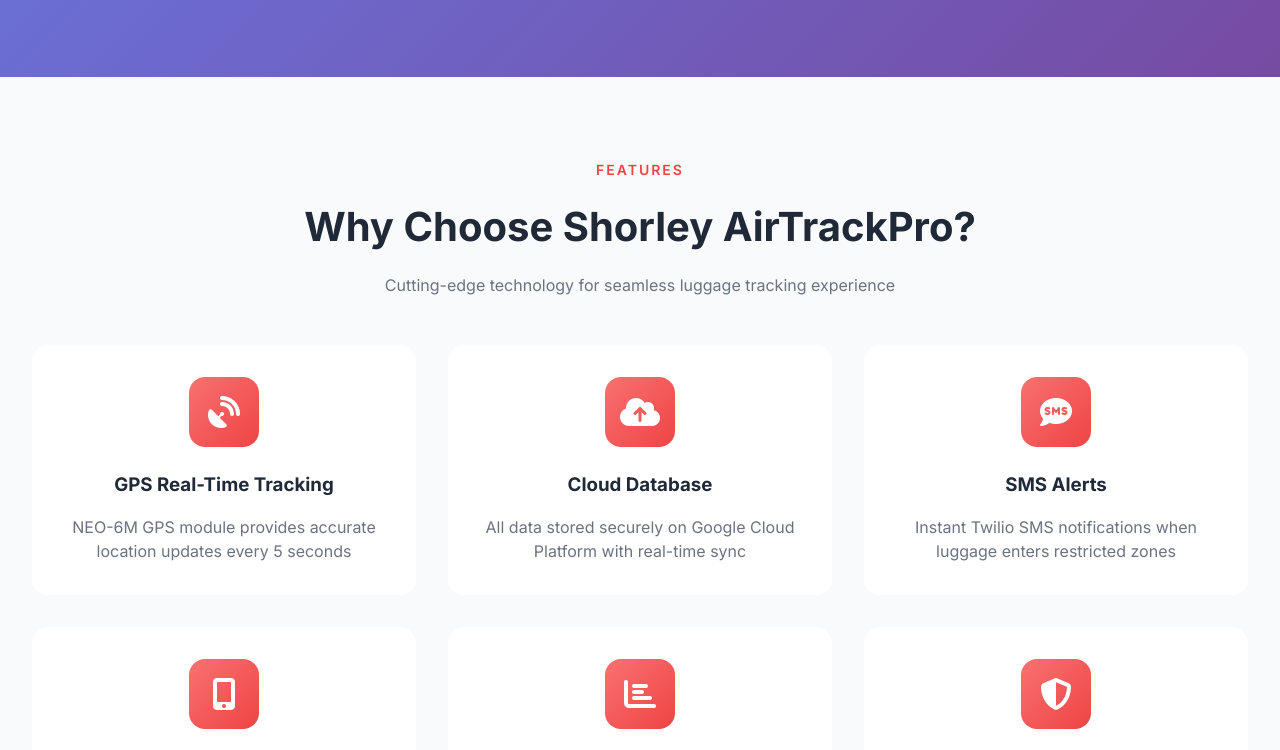
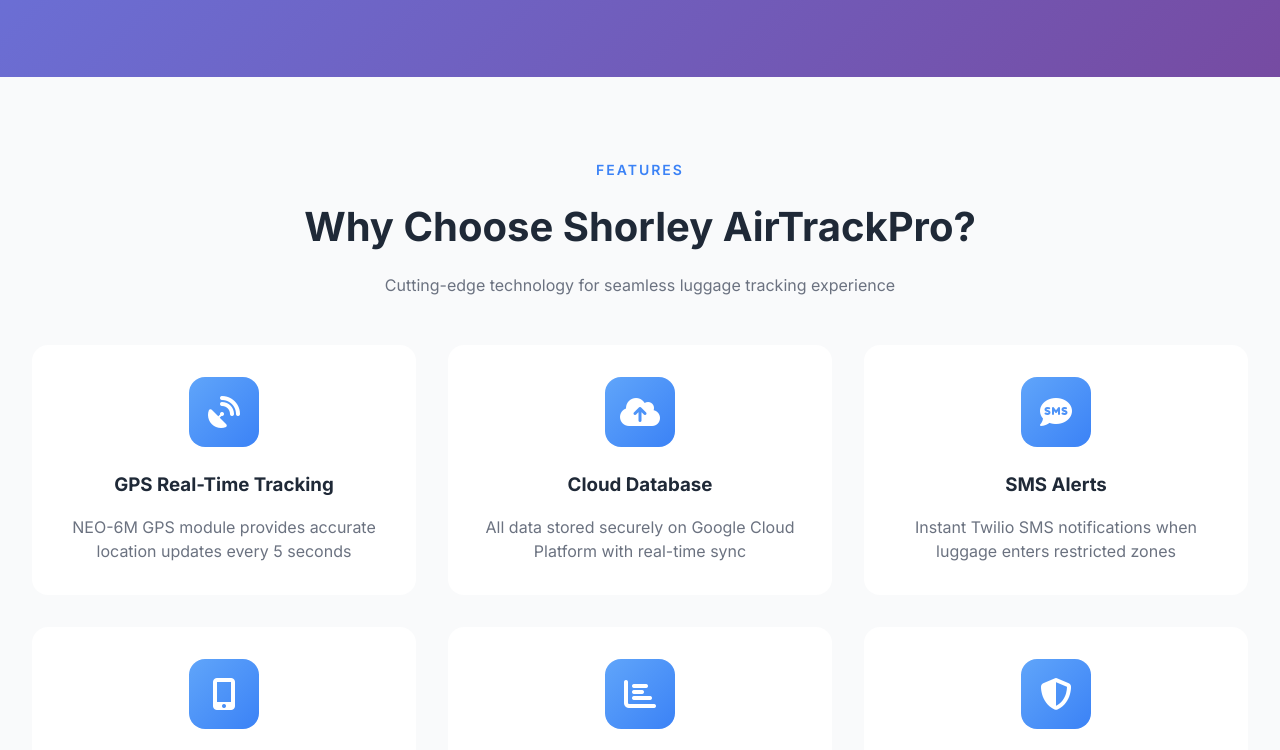
Before and after one commit to zegseg-expert/sholey_track, a plain HTML site: page index.html in a window 1280 px wide. Shown: the part 597-1347 px from the top of the page. Drawn offline with Linux system fonts and the light colour scheme.

Commit message:
Update styles.css

```diff
--- a/styles.css
+++ b/styles.css
@@ -5,9 +5,9 @@
 }
 
 :root {
-    --primary: #ef4444;
-    --primary-dark: #dc2626;
-    --primary-light: #f87171;
+    --primary: #3b82f6;
+    --primary-dark: #2563eb;
+    --primary-light: #60a5fa;
     --secondary: #10b981;
     --danger: #ef4444;
     --warning: #f59e0b;
```
